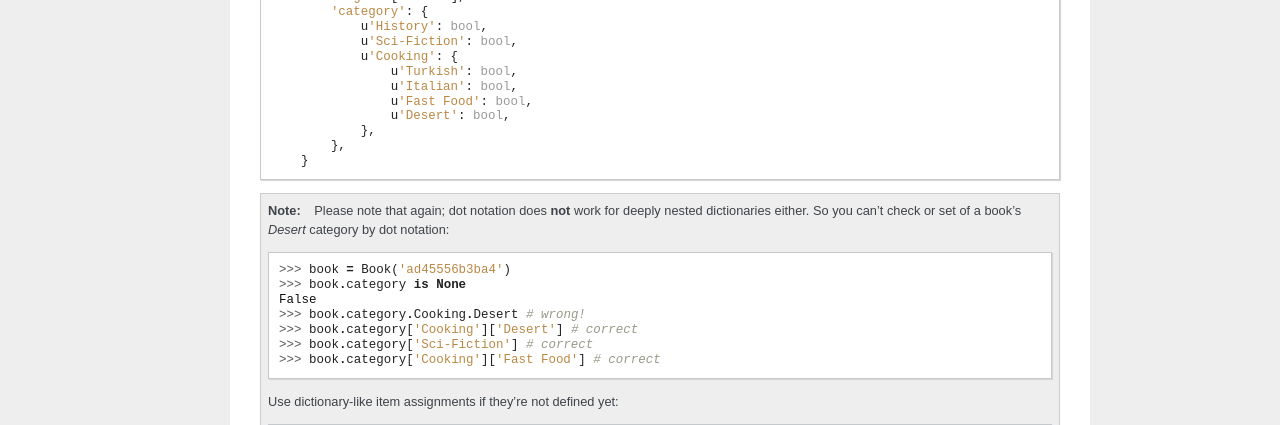
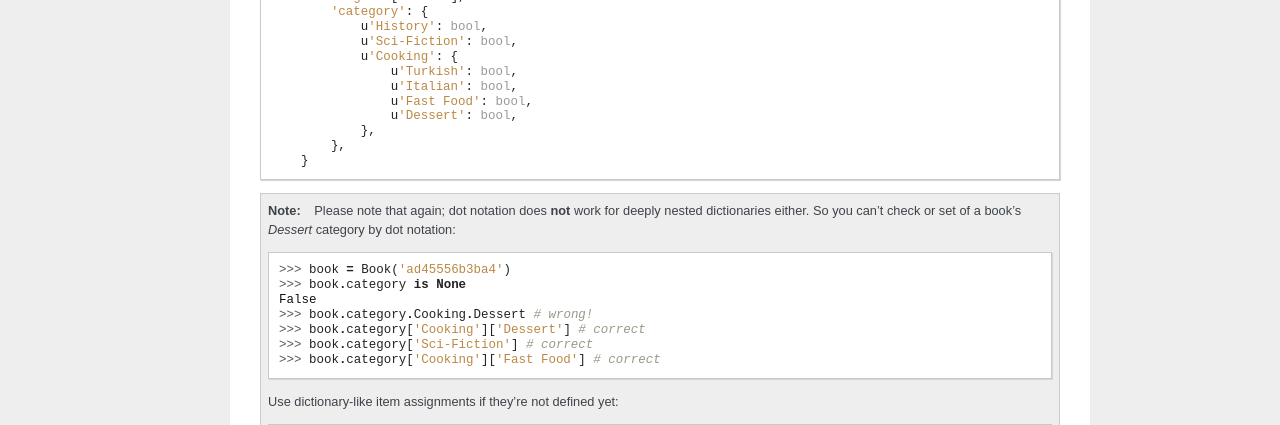
Before and after one commit to kirpit/couchbasekit, a Sphinx documentation site: the page built from docs/source/structure.rst, in a window 1280 px wide and 900 px high, scrolled down 2428 px. Shown: the part 259-684 px from the top of the window. Built offline with Sphinx 7.4.7, drawn with Linux system fonts in a browser that asks for light colours.

Commit message:
not Desert but Dessert

```diff
--- a/docs/source/structure.rst
+++ b/docs/source/structure.rst
@@ -175,21 +175,21 @@ Finally, deeply nested dictionary fields::
                     u'Turkish': bool,
                     u'Italian': bool,
                     u'Fast Food': bool,
-                    u'Desert': bool,
+                    u'Dessert': bool,
                 },
             },
         }
 
 .. note::
     Please note that again; dot notation does **not** work for deeply nested
-    dictionaries either. So you can't check or set of a book's `Desert`
+    dictionaries either. So you can't check or set of a book's `Dessert`
     category by dot notation:
 
     >>> book = Book('ad45556b3ba4')
     >>> book.category is None
     False
-    >>> book.category.Cooking.Desert # wrong!
-    >>> book.category['Cooking']['Desert'] # correct
+    >>> book.category.Cooking.Dessert # wrong!
+    >>> book.category['Cooking']['Dessert'] # correct
     >>> book.category['Sci-Fiction'] # correct
     >>> book.category['Cooking']['Fast Food'] # correct
 
```
Also changed, not shown: 1 other file.
